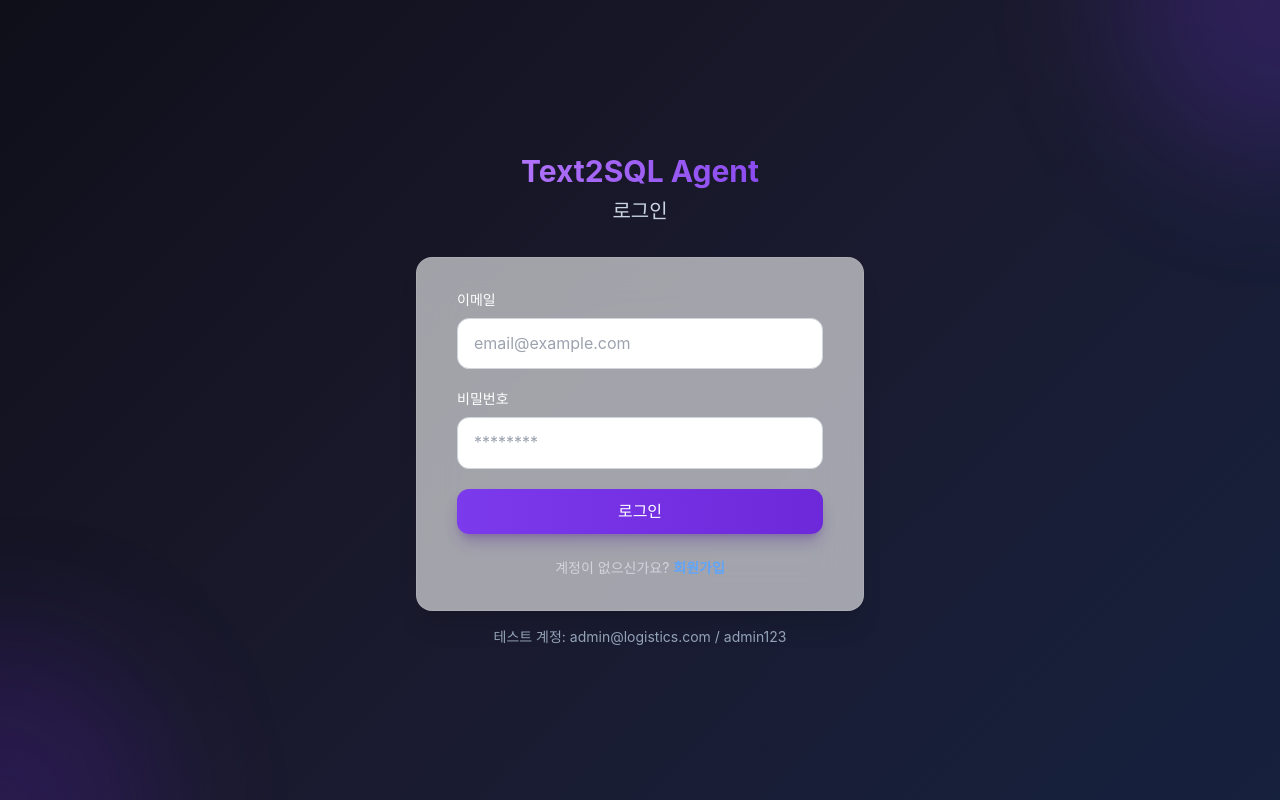
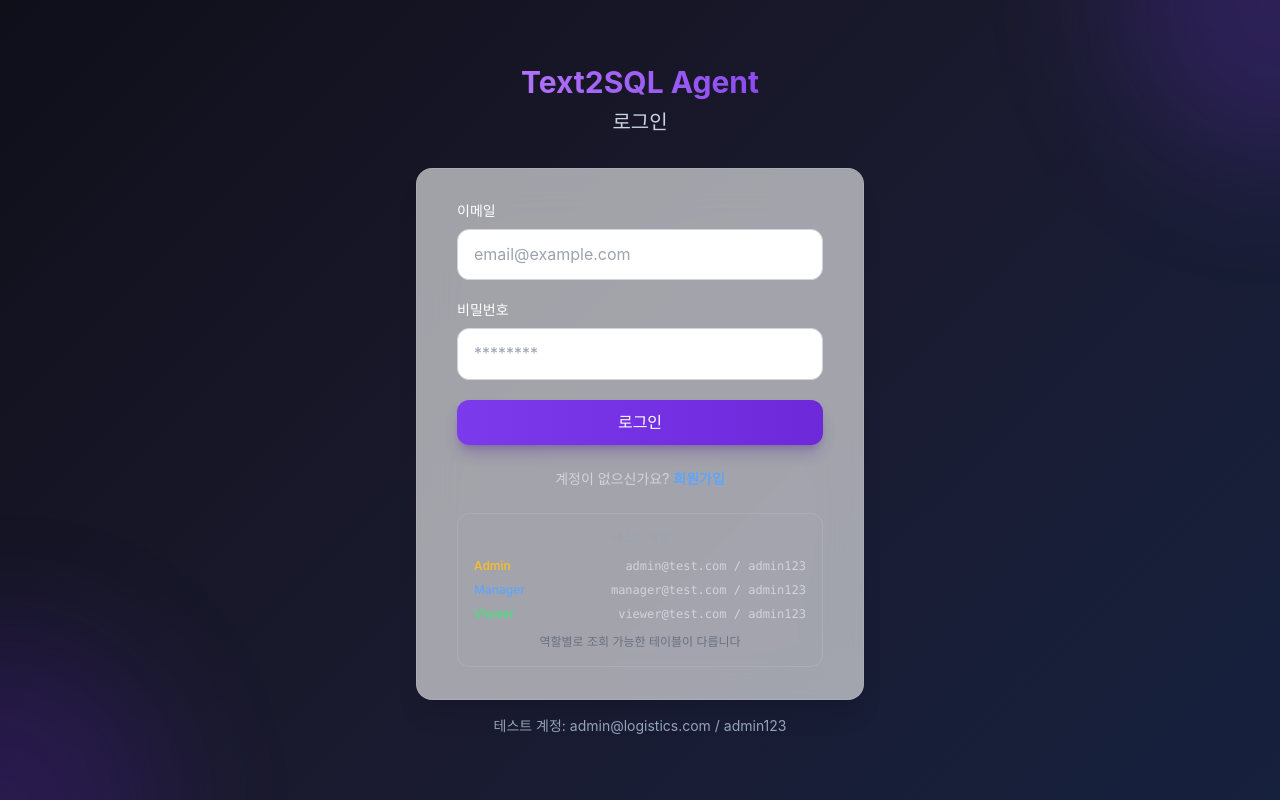
Before and after one commit to AIAgentStudy/text2sql, a React (Vite) app in the folder frontend/: page /login in a window 1280 px wide. Built offline with nearby package versions, Linux system fonts and the light colour scheme; no server answers.

Commit message:
feat: update permissions and add test account information in UI

```diff
--- a/frontend/src/components/Auth/LoginForm.tsx
+++ b/frontend/src/components/Auth/LoginForm.tsx
@@ -98,6 +98,28 @@ export function LoginForm({ onSuccess, onRegisterClick }: LoginFormProps) {
           회원가입
         </button>
       </div>
+
+      {/* 테스트 계정 안내 */}
+      <div className="mt-6 p-4 bg-surface-secondary/50 rounded-xl border border-surface-border">
+        <p className="text-xs text-gray-400 mb-3 text-center font-medium">테스트 계정</p>
+        <div className="space-y-2 text-xs">
+          <div className="flex justify-between items-center text-gray-300">
+            <span className="text-amber-400 font-medium">Admin</span>
+            <span className="font-mono">admin@test.com / admin123</span>
+          </div>
+          <div className="flex justify-between items-center text-gray-300">
+            <span className="text-blue-400 font-medium">Manager</span>
+            <span className="font-mono">manager@test.com / admin123</span>
+          </div>
+          <div className="flex justify-between items-center text-gray-300">
+            <span className="text-green-400 font-medium">Viewer</span>
+            <span className="font-mono">viewer@test.com / admin123</span>
+          </div>
+        </div>
+        <p className="text-xs text-gray-500 mt-3 text-center">
+          역할별로 조회 가능한 테이블이 다릅니다
+        </p>
+      </div>
     </div>
   );
 }
--- a/frontend/src/pages/ChatPage.tsx
+++ b/frontend/src/pages/ChatPage.tsx
@@ -62,7 +62,7 @@ export function ChatPage() {
           </p>
           {user?.roles.includes('viewer') && !user?.roles.includes('admin') && !user?.roles.includes('manager') && (
             <p className="text-amber-400 mt-1">
-              Viewer 권한: 물류 운영 테이블만 조회 가능합니다.
+              Viewer 권한: 창고, 제품, 재고 테이블만 조회 가능합니다.
             </p>
           )}
         </div>
```
Also changed, not shown: 2 other files (tests, documents, lock files or other folders).
